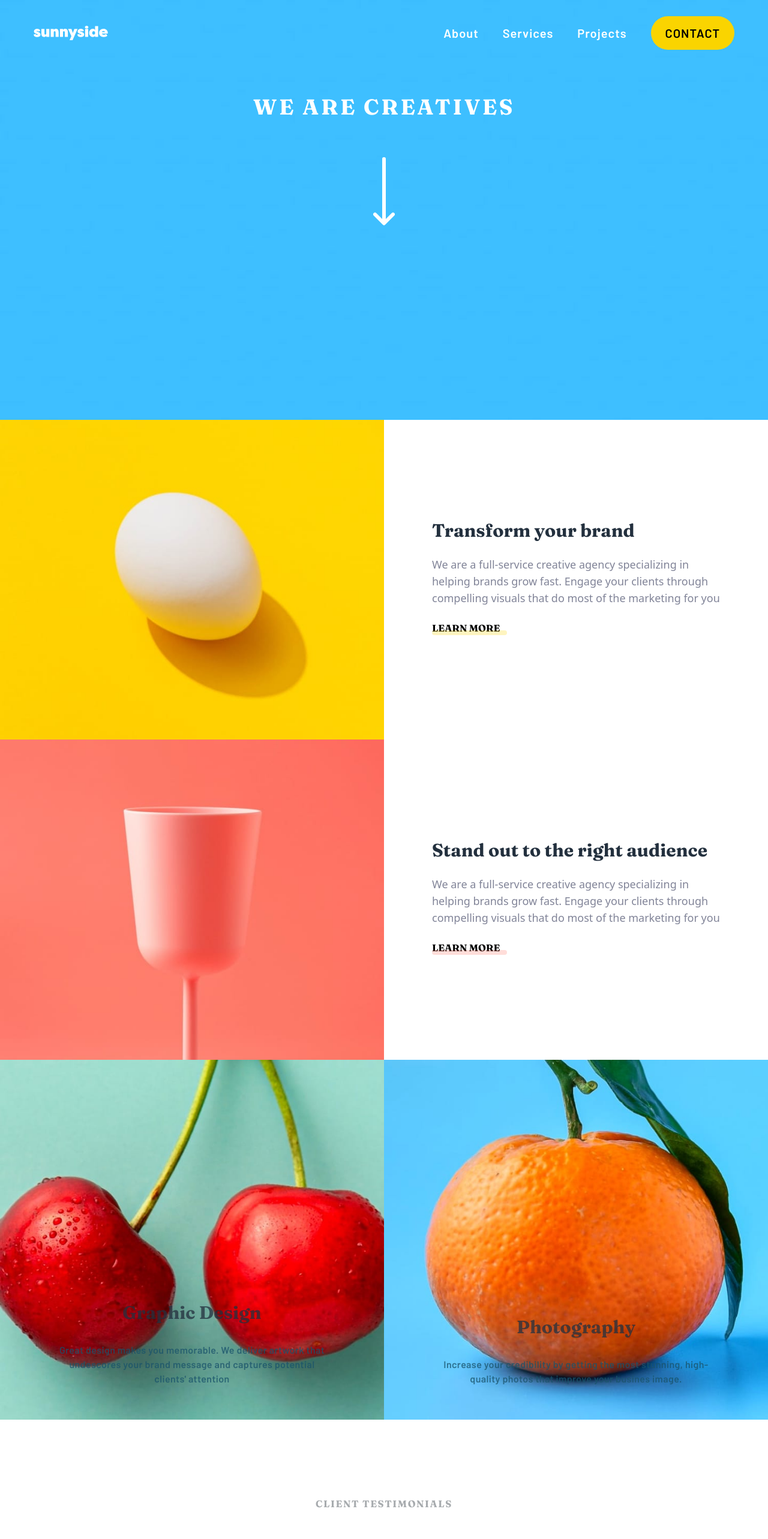
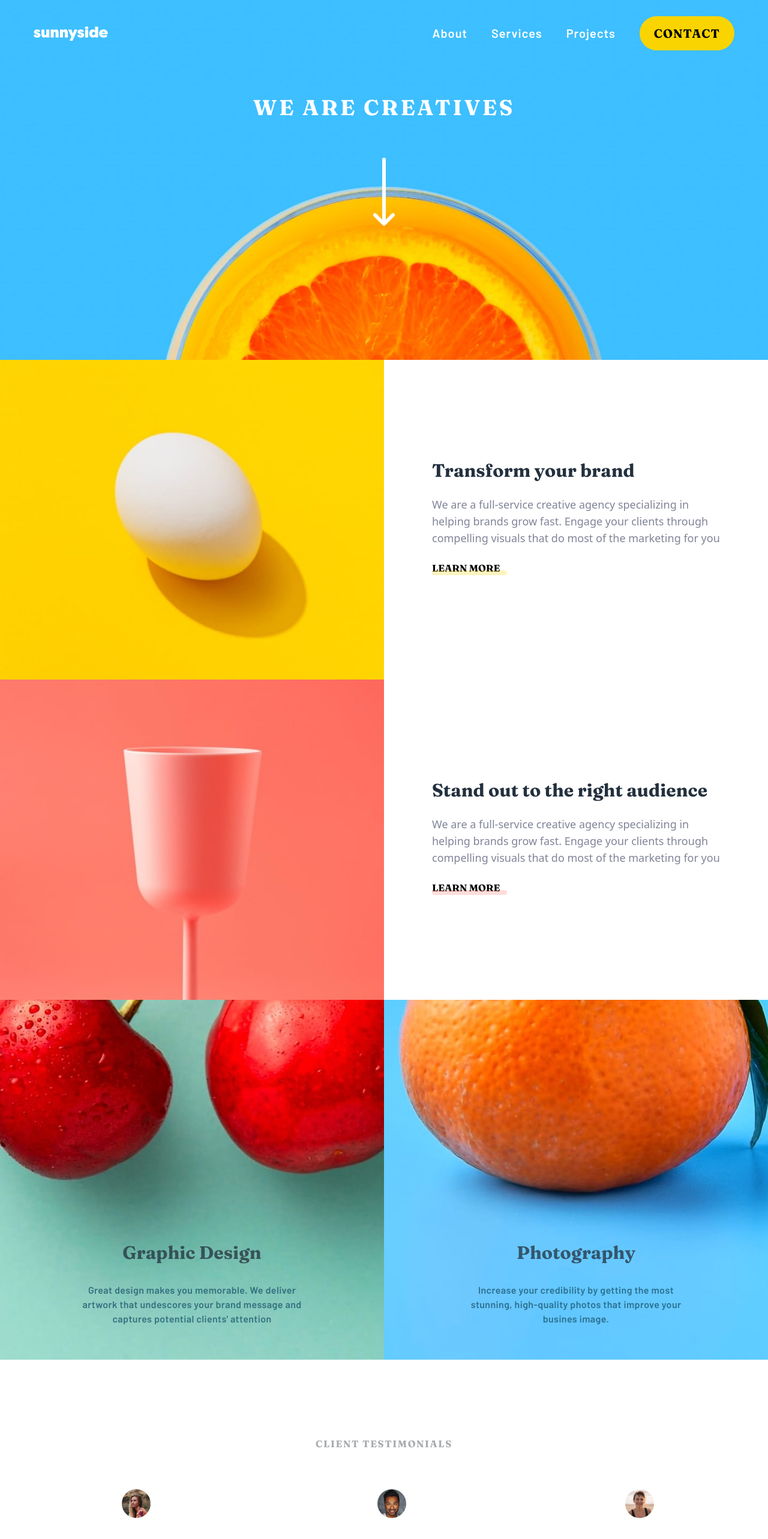
Before and after one commit to mdubelbeis/sunnyside-agency-landing-page, a React (Vite) app: page / in a window 1280 px wide. Shown: the top 2566 px of the page at 60% size. Built offline with nearby package versions, Linux system fonts and the light colour scheme.

Commit message:
designed desktop layout

```diff
--- a/src/components/header/Header.jsx
+++ b/src/components/header/Header.jsx
@@ -2,7 +2,9 @@ import Navbar from './Navbar';
 
 const Header = () => {
   return (
-    <header className="w-full h-[700px] bg-mobile-header-image bg-no-repeat bg-cover p-4">
+    <header
+      className={`w-full h-[600px] bg-desktop-header-image bg-no-repeat bg-cover bg-center p-4`}
+    >
       <Navbar />
       <div className="flex flex-col items-center space-y-16">
         <div className="mt-16">
--- a/src/components/header/NavLinks.jsx
+++ b/src/components/header/NavLinks.jsx
@@ -6,18 +6,18 @@ const NavLinks = ({ showMenu }) => {
       } lg:block lg:static lg:bg-transparent lg:top-0 lg:left-0 lg:m-0 lg:p-0 lg:h-full lg:w-auto`}
     >
       <ul className="font-barlow text-very-dark-grayish-blue tracking-wider text-[20px] space-y-10 lg:flex lg:space-y-0 lg:space-x-10 lg:text-pure-white">
-        <li>
+        <li className="hover:text-black">
           <a href="#">About</a>
         </li>
-        <li>
+        <li className="hover:text-black">
           <a href="#">Services</a>{' '}
         </li>
-        <li>
+        <li className="hover:text-black">
           <a href="#">Projects</a>
         </li>
         <li>
           <a
-            className="bg-yellow px-6 py-4 rounded-full text-black"
+            className="bg-yellow px-6 py-4 rounded-full text-black hover:text-white hover:bg-blue-400 font-fraunces"
             href="#"
           >
             CONTACT
--- a/src/components/products/ProductDesign.jsx
+++ b/src/components/products/ProductDesign.jsx
@@ -1,13 +1,13 @@
 const ProductDesign = ({ title, description, bgImage }) => {
   return (
     <div
-      className={`${bgImage} bg-no-repeat bg-cover w-full h-[600px] flex justify-center items-end font-fraunces`}
+      className={`${bgImage} bg-no-repeat bg-center bg-fit object-fit w-full h-[600px] flex justify-center items-end font-fraunces`}
     >
-      <div className="space-y-8 p-4 text-center mb-10 opacity-75 ">
+      <div className="space-y-8 p-4 text-center mb-10 opacity-75 md:px-32">
         <h2 className="text-3xl text-very-dark-desaturated-blue">
           {title}
         </h2>
-        <p className="text-md font-barlow leading-6 tracking-wide text-dark-blue font-light md:px-20">
+        <p className="text-md font-barlow leading-6 tracking-wide text-dark-blue font-light">
           {description}
         </p>
       </div>
--- a/src/components/products/ProductItem.jsx
+++ b/src/components/products/ProductItem.jsx
@@ -8,9 +8,9 @@ const ProductItem = ({
   return (
     <div className={`md:flex md:${flexDir}`}>
       <div className="md:w-6/12">
-        <img src={image} alt="egg" />
+        <img src={image} alt={image} />
       </div>
-      <div className="py-14 px-6 space-y-6 text-center md:w-6/12 md:text-left md:my-auto md:p-20">
+      <div className="py-10 px-20 w-full space-y-6 text-center md:w-6/12 md:text-left md:flex md:flex-col md:items-start md:justify-center">
         <h2 className="text-3xl font-fraunces text-very-dark-desaturated-blue">
           {title}
         </h2>
@@ -18,7 +18,7 @@ const ProductItem = ({
           {description}
         </p>
         <div>
-          <a className="font-fraunces " href="#">
+          <a className="font-fraunces" href="#">
             LEARN MORE
             <div
               className={`border-4 w-[125px] mx-auto ${color} font-fraunces rounded-xl relative -top-2 md:mx-0`}
--- a/src/components/products/Products.jsx
+++ b/src/components/products/Products.jsx
@@ -1,4 +1,4 @@
-import { useState } from 'react';
+import { useEffect, useState } from 'react';
 
 import mobileEgg from '../../images/mobile/image-transform.jpg';
 import mobileCup from '../../images/mobile/image-stand-out.jpg';
@@ -36,19 +36,20 @@ const productDesign = [
 
 const Products = () => {
   const [windowWidth, setWindowWidth] = useState(window.innerWidth);
+
   return (
     <div>
       {/* First Section */}
       <div className="md:flex md:flex-col md:w-full">
         <ProductItem
           flexDir="flex-row-reverse"
-          image={windowWidth >= 768 ? desktopEgg : mobileEgg}
+          image={windowWidth < 768 ? mobileEgg : desktopEgg}
           title={productItems[0].title}
           description={productItems[0].description}
           color="border-yellow/25"
         />
         <ProductItem
-          image={windowWidth >= 768 ? desktopCup : mobileCup}
+          image={windowWidth < 768 ? mobileCup : desktopCup}
           title={productItems[1].title}
           description={productItems[1].description}
           color="border-soft-red/25"
```
